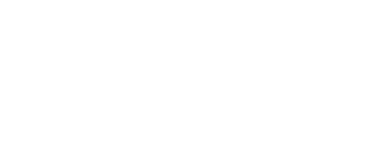
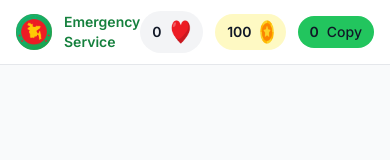
Before and after one commit to Kazi-Sifat71/Emergency-Hotline-Project, a plain HTML site: page index.html in a window 390 px wide. Drawn offline with nearby package versions, Linux system fonts and the light colour scheme.

Commit message:
added navbar and made it responsive

```diff
--- a/index.html
+++ b/index.html
@@ -18,3 +18,42 @@
     .badge { @apply inline-flex items-center px-2 py-1 rounded-md text-xs font-medium bg-gray-100 text-gray-700 border border-gray-200; }
   </style>
 </head>
+<body class="bg-gray-50 text-gray-900">
+  <!-- ================= NAVBAR ================= -->
+  <header class="sticky top-0 z-50 bg-white/90 backdrop-blur border-b border-gray-200">
+    <div class="max-w-7xl mx-auto px-4 sm:px-6 lg:px-8 h-16 flex items-center justify-between">
+      <!-- Left: Logo + Name -->
+      <div class="flex items-center gap-3">
+        <div class="h-9 w-9 rounded-full bg-gradient-to-br from-emerald-500 to-green-600 grid place-items-center text-white text-lg"><img src="./assets/logo.png" alt=""></div>
+        <div class="leading-tight">
+          <p class="text-sm text-green-700 font-semibold">Emergency <br> Service</p>
+
+        </div>
+      </div>
+      <!-- Right: Counters -->
+      <div class="flex items-center gap-3 sm:gap-4">
+        <div class="flex items-center gap-2 bg-gray-100 px-3 py-1.5 rounded-full">
+
+             <span id="heartCount" class="text-sm font-semibold">0</span>
+
+          <span aria-hidden="true"><img class="w-[30px] h-[30px]" src="./assets/heart.png" alt=""></span>
+
+        </div>
+        <div class="flex items-center gap-2 bg-yellow-100 px-3 py-1.5 rounded-full">
+
+            <span id="coinCount" class="text-sm font-semibold">100</span>
+
+          <span aria-hidden="true"><img class="w-[24px] h-[24px]" src="./assets/coin.png" alt=""></span>
+
+
+        </div>
+        <div class="flex items-center gap-2 px-3 py-1.5 bg-green-500 rounded-full">
+
+            <span id="copyCount" class="text-sm font-semibold">0</span>
+
+          <span class="text-sm font-medium ">Copy</span>
+
+        </div>
+      </div>
+    </div>
+  </header>
```
